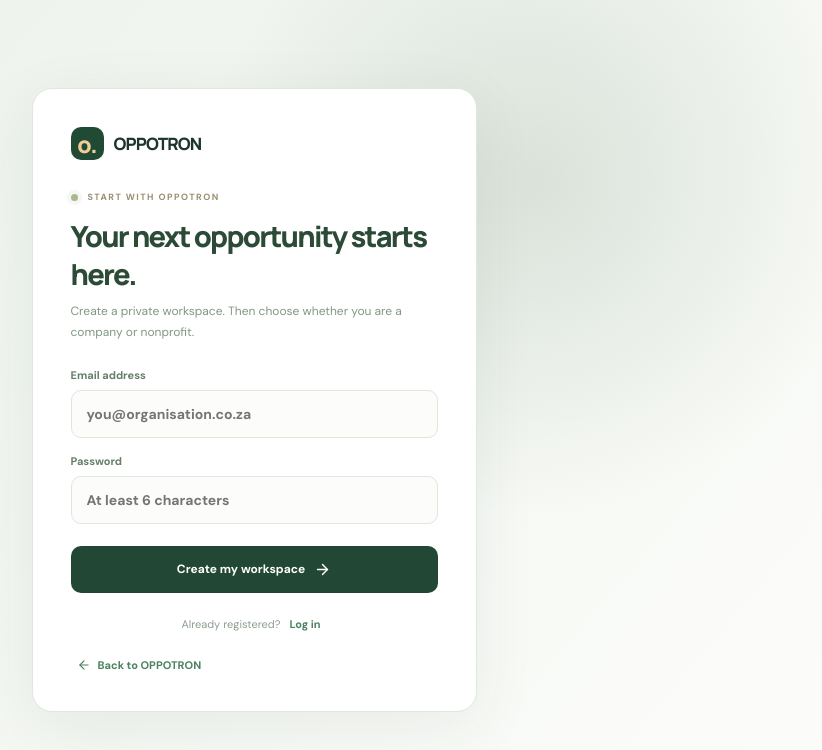
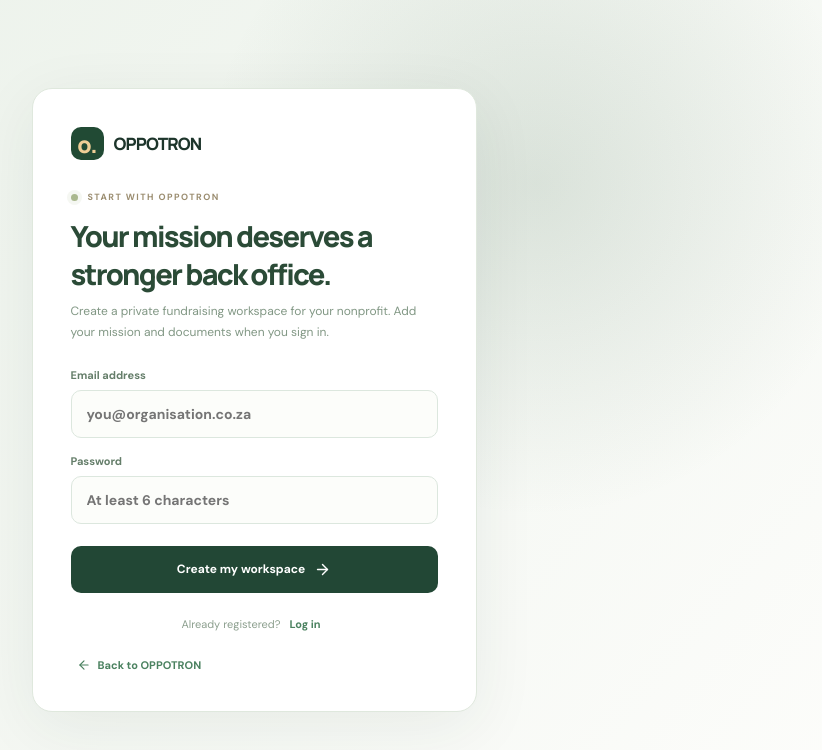
Before and after one commit to Mabu007/builda, a React (Vite) app: page / in a window 1280 px wide. Both pictures are taken after a click on the button "Create your NPO workspace". Shown: the top 750 px of the page, without its empty margins (386-1208 px from the left). Built offline with nearby package versions, Linux system fonts and the light colour scheme; no server answers.

Commit message:
Remove Company/NPO choice language from nonprofit registration experience

```diff
--- a/src/main.tsx
+++ b/src/main.tsx
@@ -59,13 +59,13 @@ function App() {
   if (page === 'dashboard') {
     if (!ready) return <div className="op-auth-page"><div className="op-auth-loading">Opening your OPPOTRON workspace…</div></div>;
     if (user) return <Workspace user={user} onExit={() => go('home')}/>;
-    return <div className="op-auth-page"><div className="op-auth-card"><div className="op-auth-logo"><span>o.</span> OPPOTRON</div><h1>Welcome to your workspace.</h1><p>Sign in to access your private opportunity intelligence, documents and assistant conversations.</p><button className="op-auth-back" onClick={() => go('login')}>Log in to OPPOTRON <ArrowRight size={16}/></button></div></div>;
+    return <div className="op-auth-page"><div className="op-auth-card"><div className="op-auth-logo"><span>o.</span> OPPOTRON</div><h1>Welcome to your workspace.</h1><p>Sign in to access your private fundraising administration, documents and assistant conversations.</p><button className="op-auth-back" onClick={() => go('login')}>Log in to OPPOTRON <ArrowRight size={16}/></button></div></div>;
   }
   return <main className="op-auth-page"><div className="op-auth-card">
     <div className="op-auth-logo"><span>o.</span> OPPOTRON</div>
     <div className="op-section-eyebrow"><span/> {page === 'login' ? 'WELCOME BACK' : 'START WITH OPPOTRON'}</div>
-    <h1>{page === 'login' ? 'Good to see you again.' : 'Your next opportunity starts here.'}</h1>
-    <p>{page === 'login' ? 'Access your opportunity desk and pick up where you left off.' : 'Create a private workspace. Then choose whether you are a company or nonprofit.'}</p>
+    <h1>{page === 'login' ? 'Good to see you again.' : 'Your mission deserves a stronger back office.'}</h1>
+    <p>{page === 'login' ? 'Access your nonprofit fundraising workspace and pick up where you left off.' : 'Create a private fundraising workspace for your nonprofit. Add your mission and documents when you sign in.'}</p>
     <form onSubmit={submitAuth}>
       <label>Email address<input autoComplete="email" required name="email" type="email" placeholder="you@organisation.co.za" maxLength={254}/></label>
       <label>Password<input autoComplete={page === 'login' ? 'current-password' : 'new-password'} required name="password" type="password" minLength={6} placeholder={page === 'login' ? 'Your password' : 'At least 6 characters'}/></label>
```
